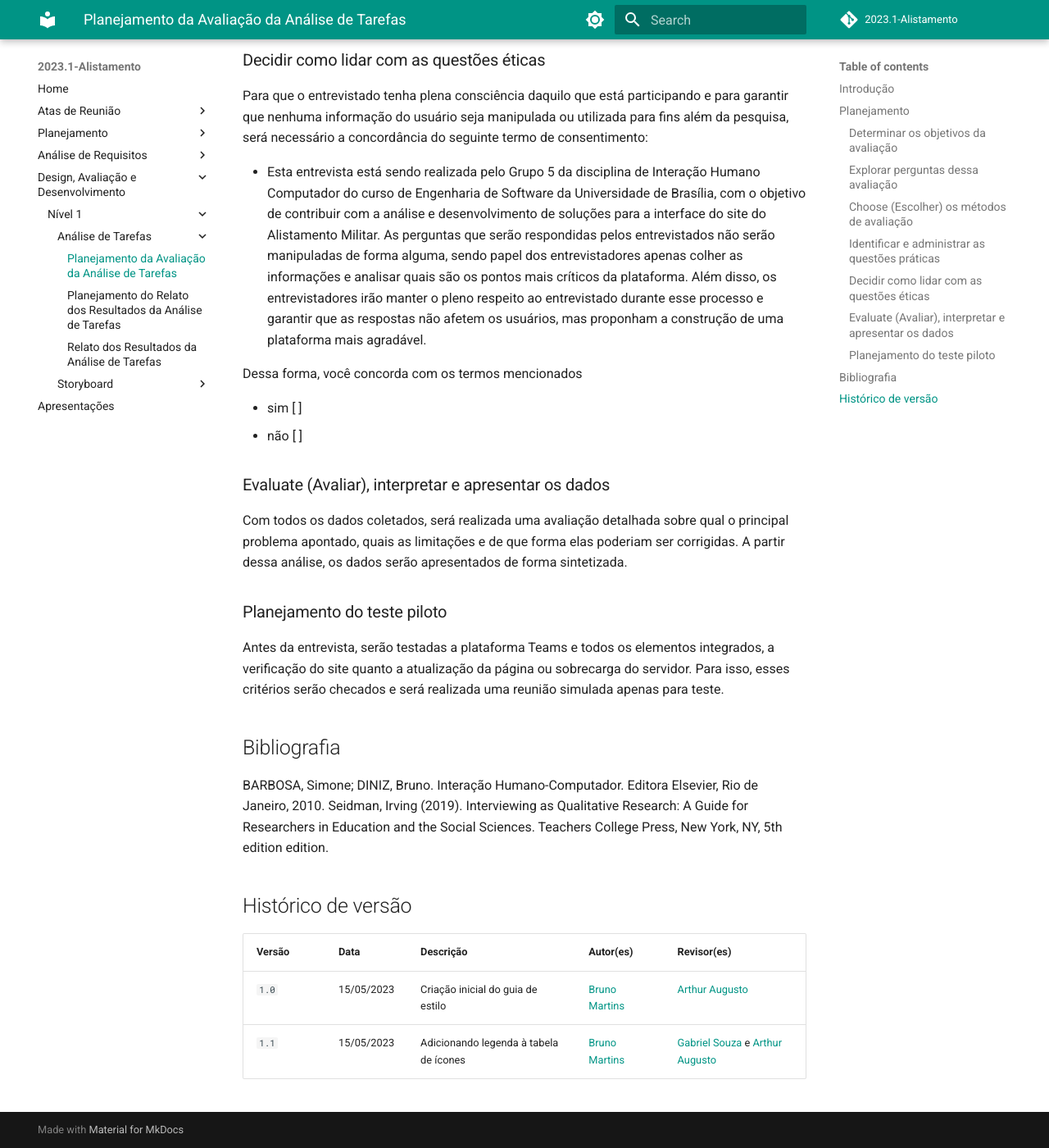
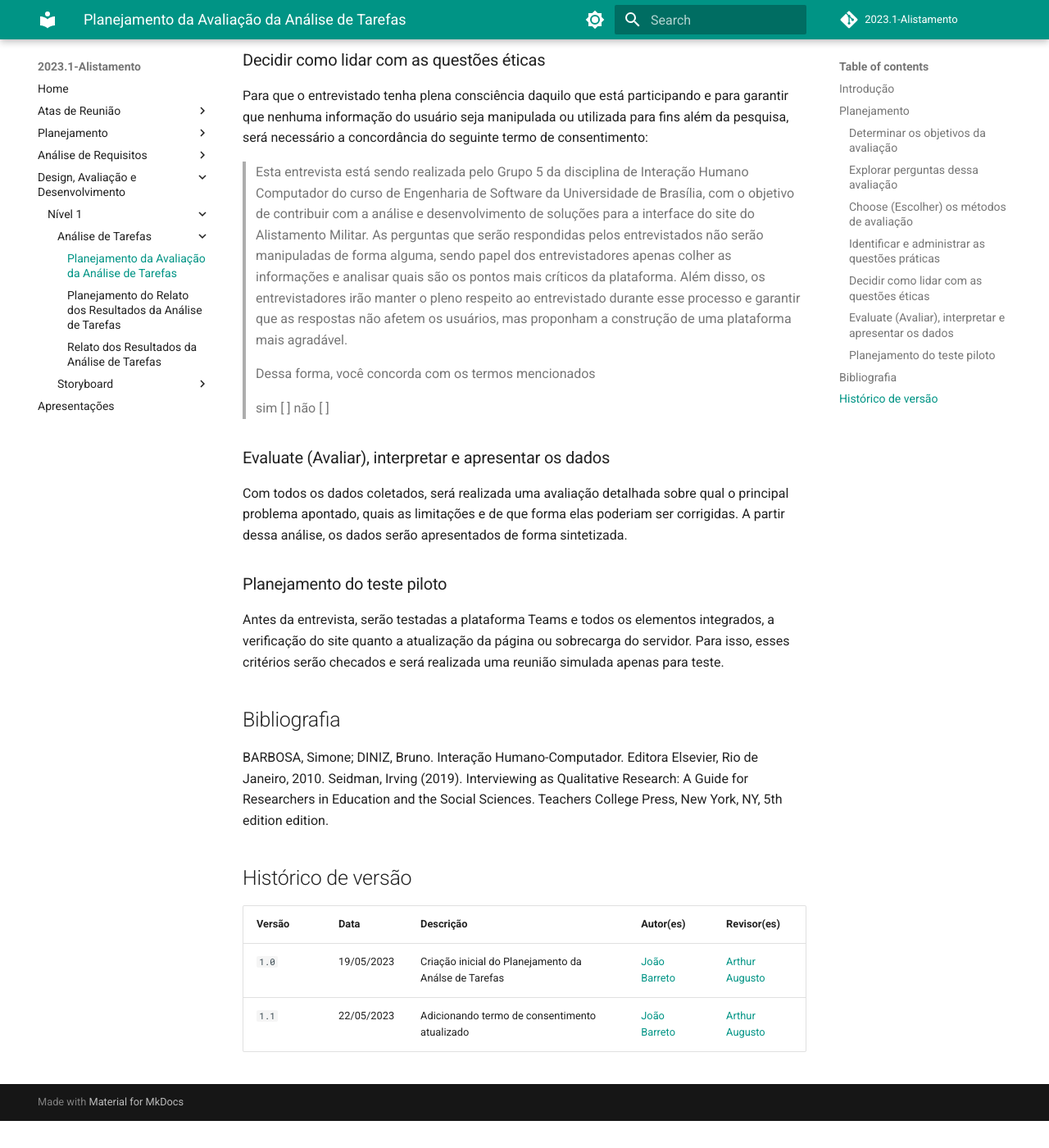
Before and after one commit to Interacao-Humano-Computador/2023.1-Alistamento, an MkDocs documentation site: the page built from docs/design_avaliacao_desenvolvimento/nivel1/analise_tarefas/planejamento_avaliacao.md, in a window 1280 px wide and 1400 px high, scrolled down 2458 px. Shown: the whole window at 82% size. Built offline with MkDocs 1.6.1 and Material for MkDocs 9.7.7, drawn with Linux system fonts in a browser that asks for light colours; comment, search, counter and statistics services are not loaded; after the commit the page ends 3825 px from its top, so only the background shows below that; some of the changed text lies outside the part shown.

Commit message:
Alterando Historico de versão e Termo de Consentimento

```diff
--- a/docs/design_avaliacao_desenvolvimento/nivel1/analise_tarefas/planejamento_avaliacao.md
+++ b/docs/design_avaliacao_desenvolvimento/nivel1/analise_tarefas/planejamento_avaliacao.md
@@ -69,12 +69,12 @@ As questões práticas para essa avaliação estão relacionadas com os entrevis
 
 Para que o entrevistado tenha plena consciência daquilo que está participando e para garantir que nenhuma informação do usuário seja manipulada ou utilizada para fins além da pesquisa, será necessário a concordância do seguinte termo de consentimento:
 
-* Esta entrevista está sendo realizada pelo Grupo 5 da disciplina de Interação Humano Computador do curso de Engenharia de Software   da Universidade de Brasília, com o objetivo de contribuir com a análise e desenvolvimento de soluções para a interface do site do Alistamento Militar. As perguntas que serão respondidas pelos entrevistados não serão manipuladas de forma alguma, sendo papel dos entrevistadores apenas colher as informações e analisar quais são os pontos mais críticos da plataforma. Além disso, os entrevistadores irão manter o pleno respeito ao entrevistado durante esse processo e garantir que as respostas não afetem os usuários, mas proponham a construção de uma plataforma mais agradável.
+>Esta entrevista está sendo realizada pelo Grupo 5 da disciplina de Interação Humano Computador do curso de Engenharia de Software   da Universidade de Brasília, com o objetivo de contribuir com a análise e desenvolvimento de soluções para a interface do site do Alistamento Militar. As perguntas que serão respondidas pelos entrevistados não serão manipuladas de forma alguma, sendo papel dos entrevistadores apenas colher as informações e analisar quais são os pontos mais críticos da plataforma. Além disso, os entrevistadores irão manter o pleno respeito ao entrevistado durante esse processo e garantir que as respostas não afetem os usuários, mas proponham a construção de uma plataforma mais agradável.
 
-Dessa forma, você concorda com os termos mencionados
+>Dessa forma, você concorda com os termos mencionados
 
-- sim [ ]
-- não [ ]
+> sim [ ]
+> não [ ]
 
 ### Evaluate (Avaliar), interpretar e apresentar os dados
 
@@ -92,5 +92,5 @@ Seidman, Irving (2019). Interviewing as Qualitative Research: A Guide for Resear
 ## Histórico de versão
 | Versão | Data | Descrição | Autor(es) | Revisor(es) |
 | --- | --- | --- | --- | --- |
-|  `1.0`   | 15/05/2023 | Criação inicial do guia de estilo | [Bruno Martins](https://github.com/gitbmvb) | [Arthur Augusto](https://github.com/arthur-augusto) |
-|  `1.1`   | 15/05/2023 | Adicionando legenda à tabela de ícones | [Bruno Martins](https://github.com/gitbmvb) | [Gabriel Souza](https://github.com/GabrielMS00) e [Arthur Augusto](https://github.com/arthur-augusto) |
+|  `1.0`   | 19/05/2023 | Criação inicial do Planejamento da Análse de Tarefas | [João Barreto](https://github.com/JoaoBarreto03) | [Arthur Augusto](https://github.com/arthur-augusto) |
+|  `1.1`   | 22/05/2023 | Adicionando termo de consentimento atualizado | [João Barreto](https://github.com/JoaoBarreto03) | [Arthur Augusto](https://github.com/arthur-augusto) |
```
Also changed, not shown: other parts of docs/design_avaliacao_desenvolvimento/nivel1/analise_tarefas/planejamento_avaliacao.md (+2 -2 lines), docs/design_avaliacao_desenvolvimento/nivel1/analise_tarefas/planejamento_do_relato_dos_resultados.md (+8 -8 lines).
